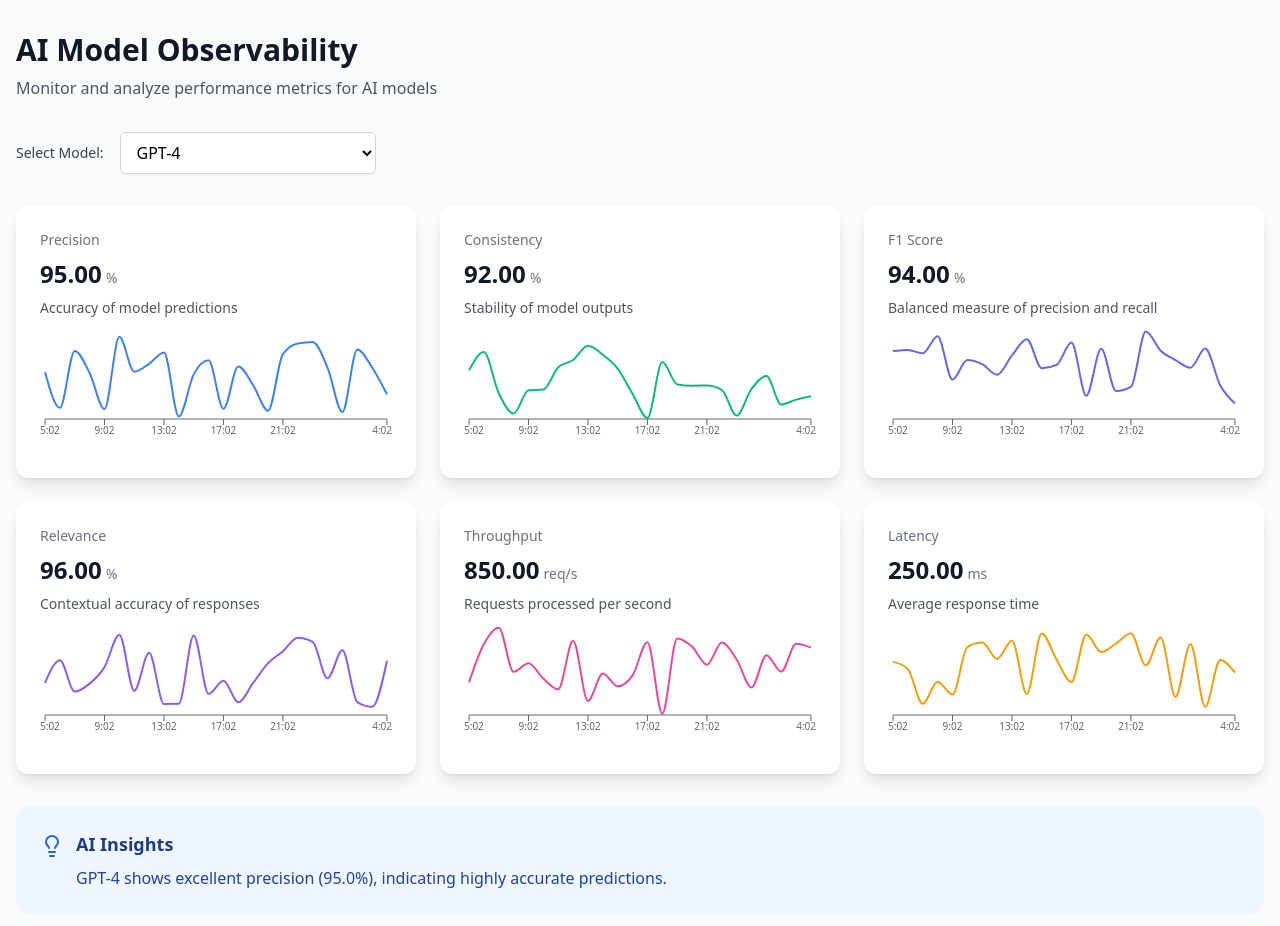
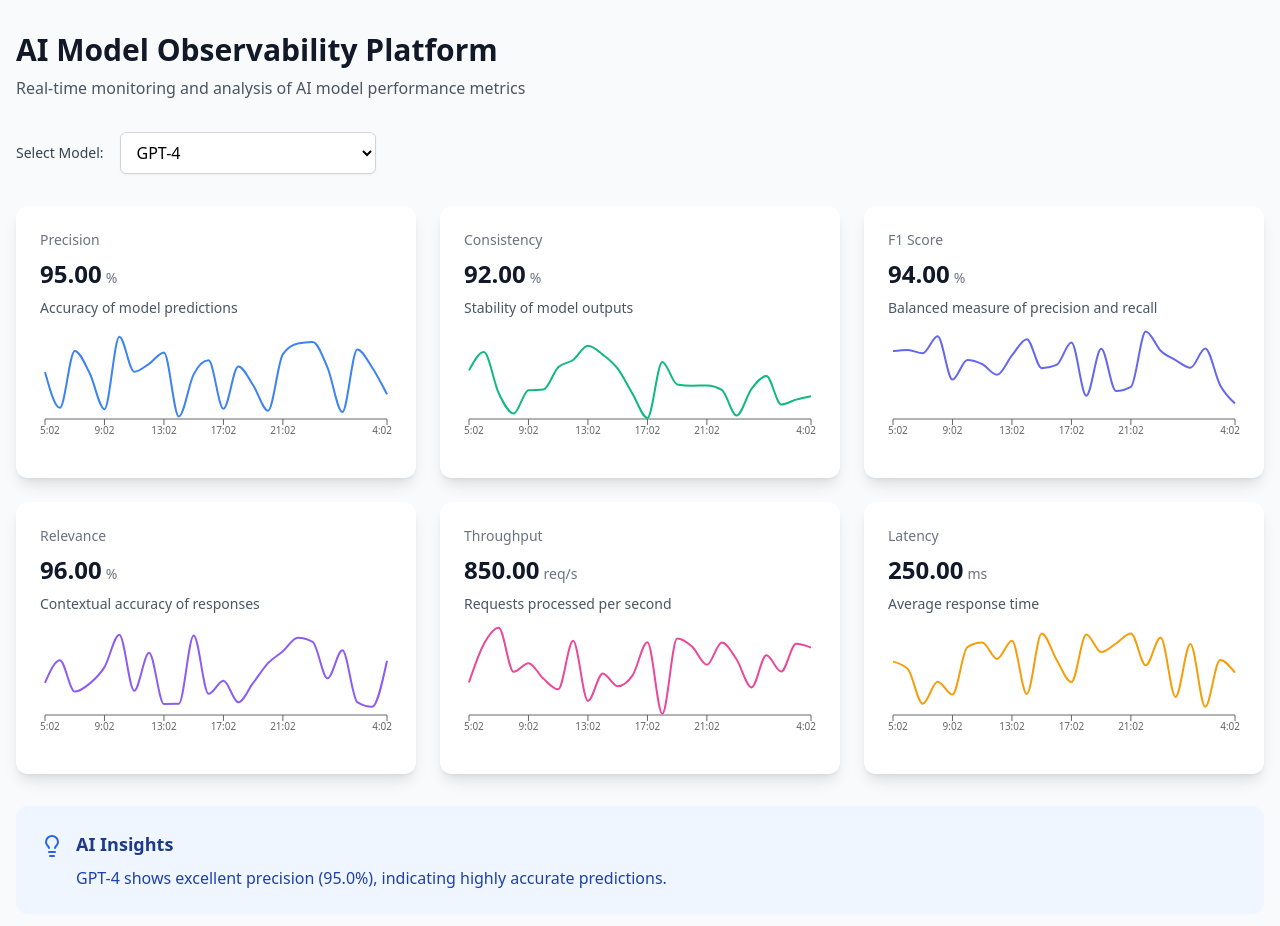
Before and after one commit to equipo10innovationchallenge/observabilidadAI, a React (Vite) app: page / in a window 1280 px wide. Shown: the top 926 px of the page. Built offline with nearby package versions, Linux system fonts and the light colour scheme.

Commit message:
Update correct azure name

```diff
--- a/src/App.tsx
+++ b/src/App.tsx
@@ -12,8 +12,8 @@
     <div className="min-h-screen bg-gray-50">
       <div className="max-w-7xl mx-auto px-4 py-8">
         <div className="mb-8">
-          <h1 className="text-3xl font-bold text-gray-900 mb-2">AI Model Observability</h1>
-          <p className="text-gray-600">Monitor and analyze performance metrics for AI models</p>
+          <h1 className="text-3xl font-bold text-gray-900 mb-2">AI Model Observability Platform</h1>
+          <p className="text-gray-600">Real-time monitoring and analysis of AI model performance metrics</p>
         </div>
 
         <ModelSelector
```
